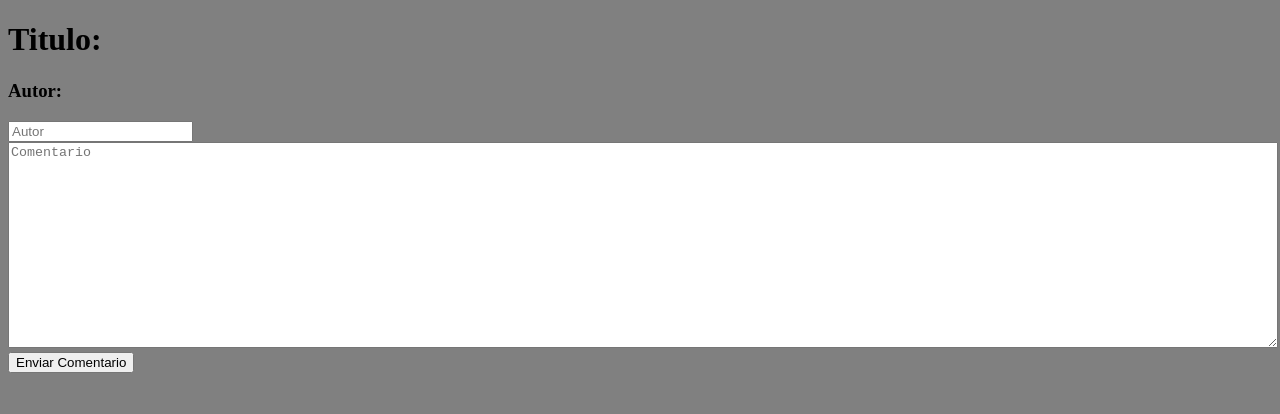
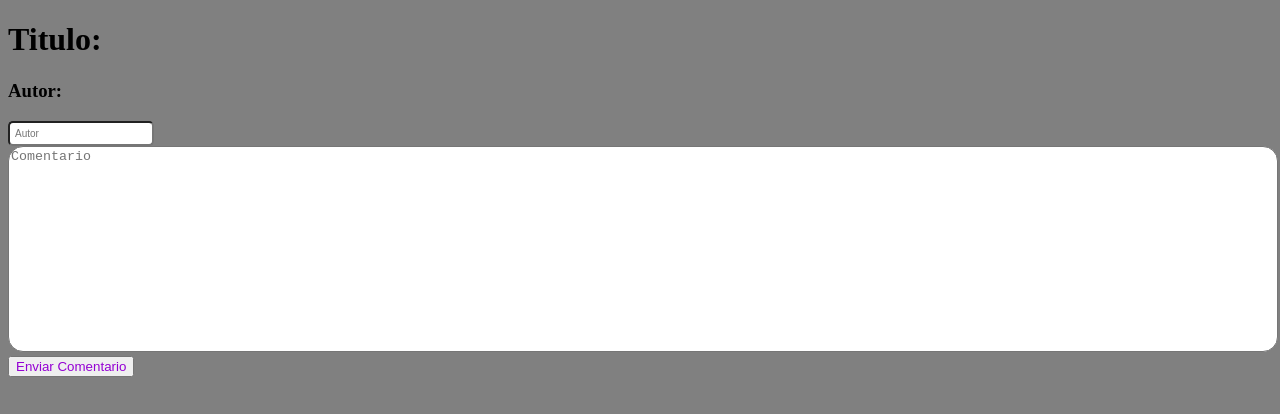
Before and after one commit to BarreiroAron/Projecto-Informatico, a React (Create React App) app: page /comentarios/1 in a window 1280 px wide. Shown: the top 414 px of the page. Built offline with nearby package versions, Linux system fonts and the light colour scheme.

Commit message:
boton de borrar

```diff
--- a/src/Admin.js
+++ b/src/Admin.js
@@ -23,7 +23,7 @@ function Admin(props) {
           type="password"
           value={pass}
         />
-        <button type="submit">Entrar</button>
+        <button type="submit" style={{cursor: "pointer", color: 'darkviolet'}}>Entrar</button>
       </form>
     </>
   );
--- a/src/App.js
+++ b/src/App.js
@@ -47,14 +47,14 @@ function App() {
     setArrayGuardadoPost([...arrayGuardadoPost, post]);
   }
 
-  const [ ,setAdmin] = useState(false)
+  const [admin ,setAdmin] = useState(false)
 
 
   return (
     <>
       <Routes>
         <Route exact path="/" element={<Pagina arrayGuardadoTitulo={arrayGuardadoTitulo}
-           arrayGuardadoAutor={arrayGuardadoAutor} arrayGuardadoPost={arrayGuardadoPost}  />} />
+           arrayGuardadoAutor={arrayGuardadoAutor} admin={admin} arrayGuardadoPost={arrayGuardadoPost}  />} />
         <Route
           exact path="/publicacion"
           element={<PostCompleto guardarDatos={guardarDatos} />}
--- a/src/Posteos.js
+++ b/src/Posteos.js
@@ -1,8 +1,17 @@
 import { Link } from 'react-router-dom';
+import { useState } from 'react';
 
 export default function Posteos(props) {
-  const { arrayGuardadoTitulo, arrayGuardadoAutor, admin, borrar } = props;
+  const { arrayGuardadoTitulo, arrayGuardadoAutor, admin } = props;
 
+  const [localStorageData, setLocalStorageData] = useState('');
+
+  function borrarPost() {
+    console.log(localStorageData)
+      localStorage.removeItem('arrayGuardadoTitulo');
+      localStorage.removeItem('arrayGuardadoAutor');
+      setLocalStorageData('');
+  }
   return (
     <div>
       {arrayGuardadoTitulo.map((item, index) => (
@@ -12,7 +21,7 @@ export default function Posteos(props) {
           </Link>
           <h3>Autor: {arrayGuardadoAutor[index]}</h3>
           {admin && (
-          <button onClick={() => borrar(index)}>Borrar</button>
+          <button onClick={borrarPost} style={{cursor: "pointer", color: 'darkviolet'}}>Borrar</button>
           )}
         </div>
       ))}
--- a/src/comentarios.js
+++ b/src/comentarios.js
@@ -53,6 +53,7 @@ function Comentarios(props) {
 
       <form>
         <input
+        style={{ padding: '5px', fontSize: '10px', borderRadius: '5px' }}
           placeholder="Autor"
           type="text"
           value={Autor}
@@ -64,10 +65,10 @@ function Comentarios(props) {
           type="text"
           value={Comentario}
           onChange={(ev) => setComentario(ev.target.value)}
-          style={{ height: "200px", width: "100%" }}
+          style={{ height: "200px", width: "100%", resize: "none", borderRadius: '15px'  }}
         ></textarea>
 
-        <button type="button" onClick={IniciarTodo}>
+        <button type="button" onClick={IniciarTodo} style={{cursor: "pointer", color: 'darkviolet'}}>
           Enviar Comentario
         </button>
       </form>
--- a/src/pagina.js
+++ b/src/pagina.js
@@ -20,7 +20,7 @@ si vas al codigo de publicacion vas a ver un <link to="/" que al apretarlo te hu
         <h1 style={{textAlign: 'center'}}>Home</h1>
         <h1 style={{ textAlign: 'center'}}> <Link to="/publicacion" style={{ textDecoration: 'none', color: 'white'}}>Nuevo Post</Link> </h1>
         {admin && (
-          <h2>MODO ADMIN</h2>
+          <h2 style={{textAlign: 'right', color: 'red'}}>MODO ADMIN >:3</h2>
         )}
         </div>
         <Posteos
--- a/src/publicacion.js
+++ b/src/publicacion.js
@@ -21,6 +21,7 @@ import { Link } from 'react-router-dom';
 
       <form>
         <input
+        style={{ padding: '5px', fontSize: '10px', borderRadius: '5px' }}
           placeholder="Titulo"
           type="text"
           value={Titulo}
@@ -28,6 +29,7 @@ import { Link } from 'react-router-dom';
         ></input>
 
         <input
+        style={{ padding: '5px', fontSize: '10px', borderRadius: '5px' }}
           placeholder="Autor"
           type="text"
           value={Autor}
@@ -39,11 +41,11 @@ import { Link } from 'react-router-dom';
           type="text"
           value={Post}
           onChange={(ev) => setPost(ev.target.value)}
-          style={{ height: "200px", width: "100%" }}
+          style={{ height: "200px", width: "100%", resize: "none", borderRadius: '15px' }}
         ></textarea>
 
 
-        <button type="button" onClick={IniciarTodo}>
+        <button type="button" onClick={IniciarTodo} style={{cursor: "pointer", color: 'darkviolet'}}>
           Publicar
         </button>
       </form>
```
